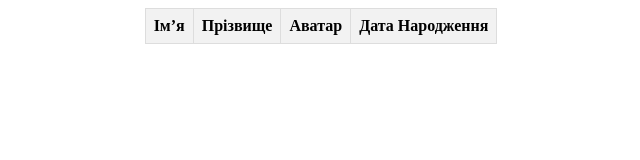
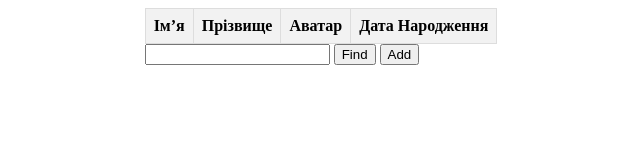
Before and after one commit to FatCaf/lvl-1-4-HTTP-Backend, a plain HTML site: page index.html in a window 1280 px wide. Shown: the whole page, without its empty margins (319-959 px from the left). Drawn offline with Linux system fonts and the light colour scheme; no server answers.

Commit message:
added search input and button and add button

```diff
--- a/index.html
+++ b/index.html
@@ -12,8 +12,13 @@
         <div class="tables__row">
           <div id="usersTable"></div>
         </div>
+        <div class="action__panel">
+          <input class="find__user" type="text" name="find" id="" />
+          <button class="find__button">Find</button>
+          <button class="add__button">Add</button>
+        </div>
       </div>
     </section>
   </body>
-  <script src="script.js"></script>
+  <script type="module" src="script.js"></script>
 </html>
```
